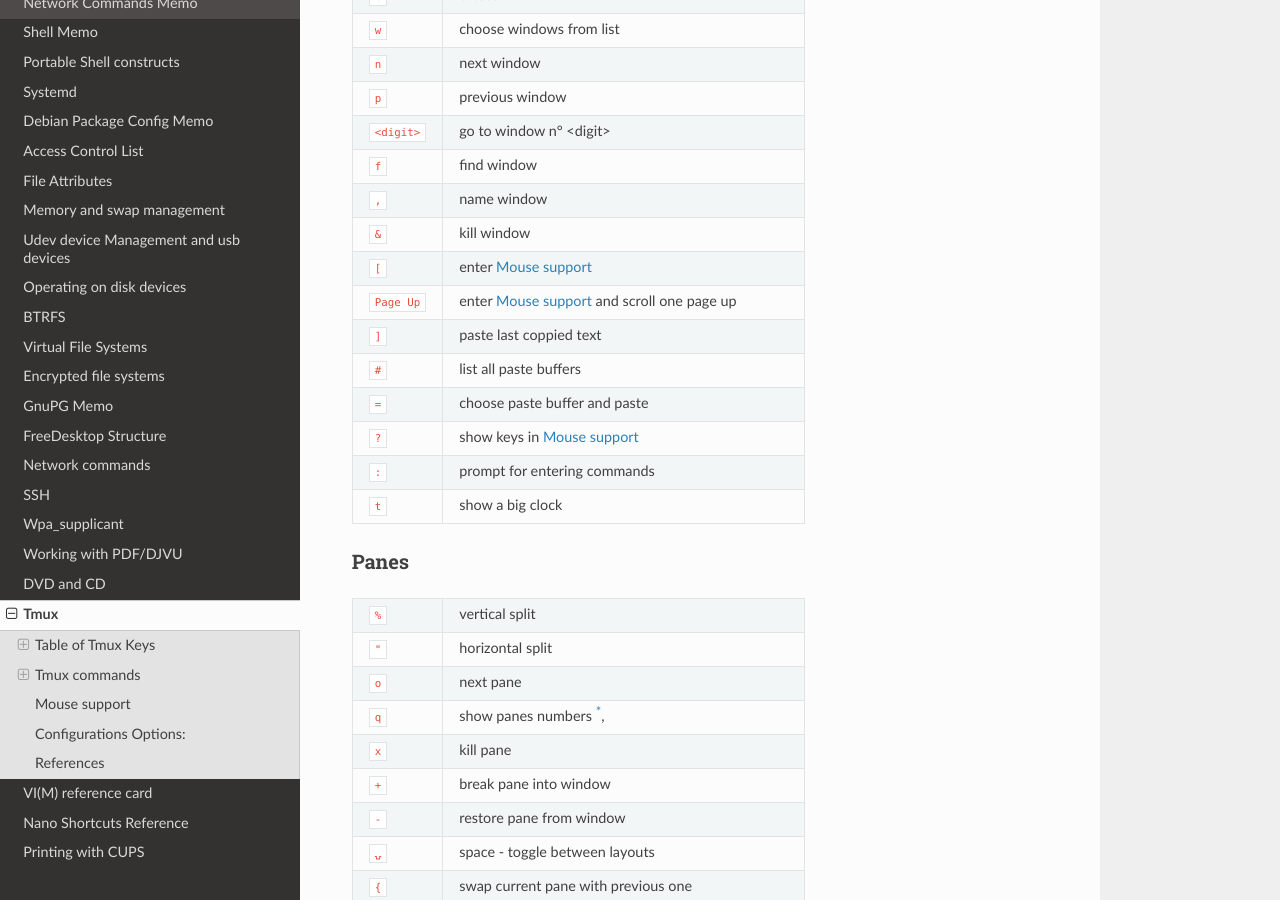
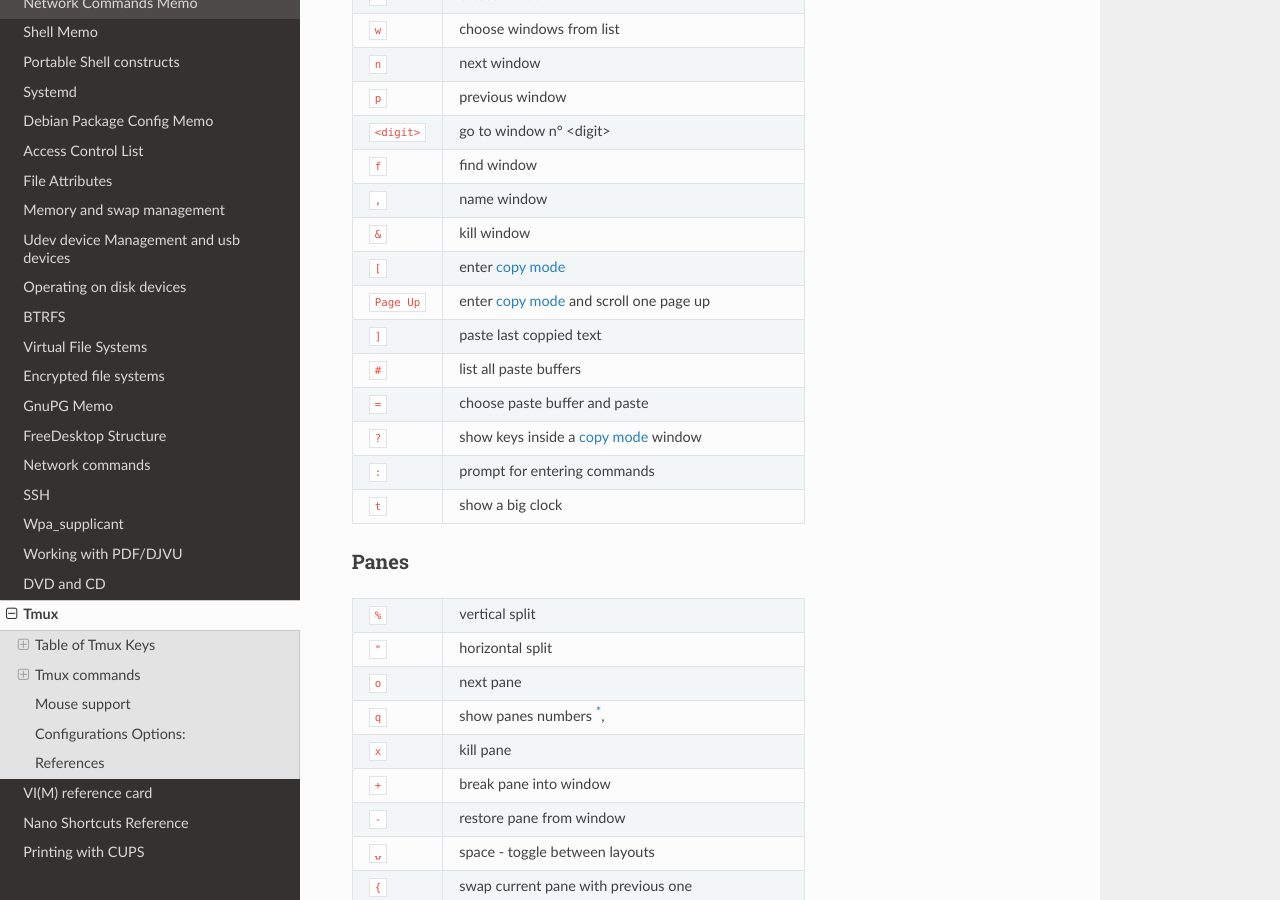
Before and after one commit to marczz/unix_memo, a Sphinx documentation site: the page built from source/tmux.rst, in a window 1280 px wide and 900 px high, scrolled down 1034 px. Built offline with Sphinx 7.4.7 and the Read the Docs theme 2.0.0, drawn with Linux system fonts in a browser that asks for light colours; pages that are not in the unit, such as notebooks, are missing from menus; the version number could not be read and is left out.

Commit message:
tmux.rst: fixed bad ref target

```diff
--- a/source/tmux.rst
+++ b/source/tmux.rst
@@ -58,12 +58,12 @@
     ``f``%find window
     ``,``%name window
     ``&``%kill window
-    ``[``%enter :ref:`copy mode`
-    ``Page Up``%enter :ref:`copy mode` and scroll one page up
+    ``[``%enter :ref:`copy mode<copy mode>`
+    ``Page Up``%enter :ref:`copy mode<copy mode>` and scroll one page up
     ``]``%paste last coppied text
     ``#``%list all paste buffers
     ``=``%choose paste buffer and paste
-    ``?``%show keys in :ref:`copy mode`
+    ``?``%show keys inside a :ref:`copy mode<copy mode>` window
     ``:``%prompt for entering commands
     ``t``%show a big clock
 
@@ -100,6 +100,8 @@
     ``M-Right``% resize pane right by 5 lines
 
 ..   [*] if you type the number you go to this pane.
+
+..  _copy mode:
 
 Copy mode
 ~~~~~~~~~
```
Also changed, not shown: other parts of source/tmux.rst (+0 -4 lines).
